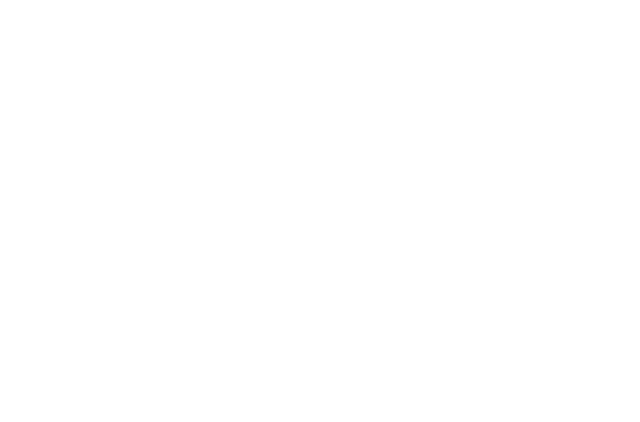
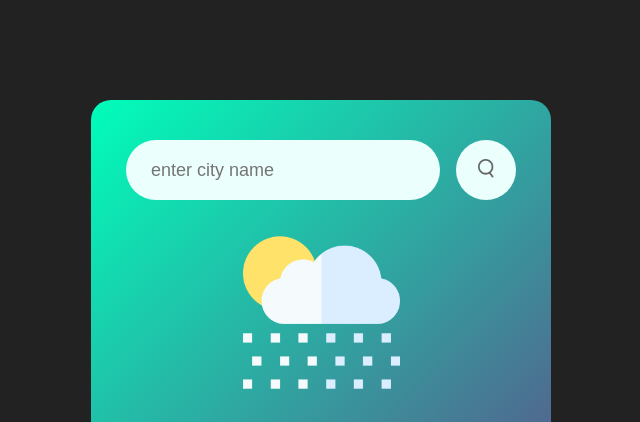
Before and after one commit to aliftamaulanarg/WeatherApp, a plain HTML site: page index.html in a window 1280 px wide. Shown: the top 422 px of the page, without its empty margins (319-959 px from the left). Drawn offline with Linux system fonts and the light colour scheme.

Commit message:
update
update index.html
update style.css

```diff
--- a/index.html
+++ b/index.html
@@ -7,9 +7,16 @@
 </head>
 
 <body>
-
-
-
-
+    <div class="card">
+        <div class="search">
+        <input type="text" placeholder="enter city name" spellcheck="false">
+        <button><img src="images/search.png"></button>
+    </div>
+    <div class="Weather">
+        <img src="images/rain.png" class="weather-icon">
+        <h1 class="temp">22°C</h1>
+        <h2 class="city">New York</h2>
+    </div>
+    </div>
 </body>
 </html>
--- a/style.css
+++ b/style.css
@@ -0,0 +1,55 @@
+*{
+    margin: 0;
+    padding: 0;
+    font-family: 'Poppins', sans-serif;
+    box-sizing: border-box;
+}
+body{
+    background: #222;
+}
+.card{
+    width: 90%;
+    max-width: 460px;
+    background: linear-gradient(135deg, #00feba, #5b548a);
+    color: #fff;
+    margin: 100px auto 0;
+    border-radius: 20px;
+    padding: 40px 35px;
+    text-align: center;
+}
+
+.search{
+    width: 100%;
+    display: flex;
+    align-items: center;
+    justify-content: space-between;
+}
+
+
+.search input {
+    border: 0;
+    outline: 0;
+    background: #ebfffc;
+    color: #555;
+    padding: 10px 25px;
+    height: 60px;
+    border-radius: 30px;
+    flex: 1;
+    margin-right: 16px;
+    font-size: 18px;
+}
+
+.search button{
+    border: 0;
+    outline: 0;
+    background: #ebfffc;
+    border-radius: 50%;
+    width: 60px;
+    height: 60px;
+    cursor: pointer;
+}
+
+.search button img{
+    width: 16px;
+
+}
```
